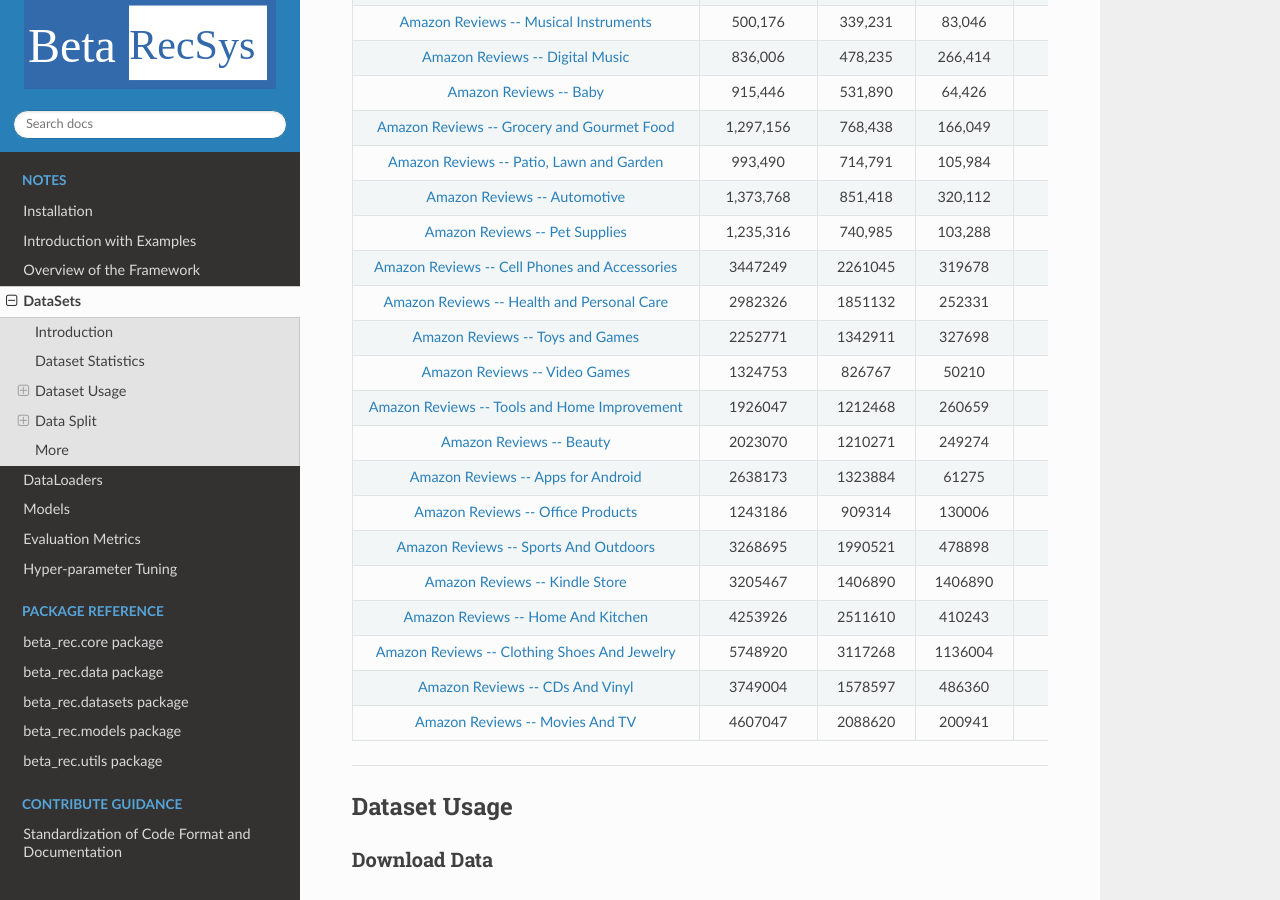
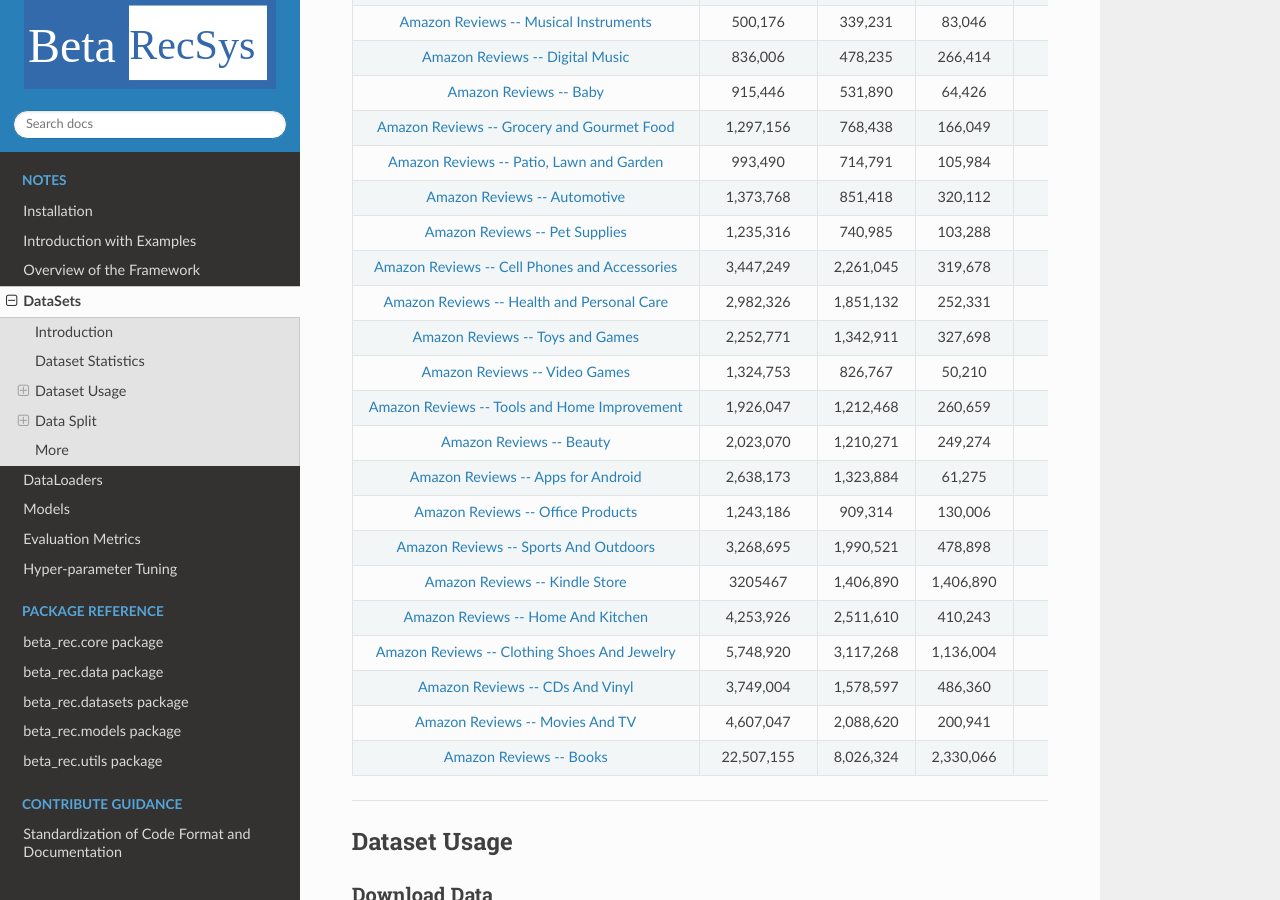
Before and after one commit to beta-team/beta-recsys, a Sphinx documentation site: the page built from docs/notes/datasets.md, in a window 1280 px wide and 900 px high, scrolled down 3163 px. Built offline with Sphinx 7.4.7 and the Read the Docs theme 2.0.0, drawn with Linux system fonts in a browser that asks for light colours; formulas are drawn with MathJax 3; pages that are not in the unit, such as notebooks, are missing from menus.

Commit message:
chore: update amazon book stats

```diff
--- a/docs/notes/datasets.md
+++ b/docs/notes/datasets.md
@@ -101,20 +101,21 @@
 | [Amazon Reviews -- Patio, Lawn and Garden](http://jmcauley.ucsd.edu/data/amazon/links.html) | 993,490 | 714,791 | 105,984 | 5 | 4,929 |
 | [Amazon Reviews -- Automotive](http://jmcauley.ucsd.edu/data/amazon/links.html) | 1,373,768 | 851,418 | 320,112 | 5 | 3,704 |
 | [Amazon Reviews -- Pet Supplies](http://jmcauley.ucsd.edu/data/amazon/links.html) | 1,235,316 | 740,985 | 103,288 | 5 | 3,900 |
-| [Amazon Reviews -- Cell Phones and Accessories](http://jmcauley.ucsd.edu/data/amazon/links.html) | 3447249 | 2261045 | 319678 | 5 | 4724 |
-| [Amazon Reviews -- Health and Personal Care](http://jmcauley.ucsd.edu/data/amazon/links.html) | 2982326 | 1851132 | 252331 | 5 | 4733 |
-| [Amazon Reviews -- Toys and Games](http://jmcauley.ucsd.edu/data/amazon/links.html) | 2252771 | 1342911 | 327698 | 5 | 5151 |
-| [Amazon Reviews -- Video Games](http://jmcauley.ucsd.edu/data/amazon/links.html) | 1324753 | 826767 | 50210 | 5 | 5396 |
-| [Amazon Reviews -- Tools and Home Improvement](http://jmcauley.ucsd.edu/data/amazon/links.html) | 1926047 | 1212468 | 260659 | 5 | 5366 |
-| [Amazon Reviews -- Beauty](http://jmcauley.ucsd.edu/data/amazon/links.html) | 2023070 | 1210271 | 249274 | 5 | 4231 |
-| [Amazon Reviews -- Apps for Android](http://jmcauley.ucsd.edu/data/amazon/links.html) | 2638173 | 1323884 | 61275 | 5 | 1283 |
-| [Amazon Reviews -- Office Products](http://jmcauley.ucsd.edu/data/amazon/links.html) | 1243186 | 909314 | 130006 | 5 | 5400 |
-| [Amazon Reviews -- Sports And Outdoors](http://jmcauley.ucsd.edu/data/amazon/links.html) | 3268695 | 1990521 | 478898 | 5 | 4786 |
-| [Amazon Reviews -- Kindle Store](http://jmcauley.ucsd.edu/data/amazon/links.html) | 3205467 | 1406890 | 1406890 | 5 | 3328 |
-| [Amazon Reviews -- Home And Kitchen](http://jmcauley.ucsd.edu/data/amazon/links.html) | 4253926 | 2511610 | 410243 | 5 | 5202 |
-| [Amazon Reviews -- Clothing Shoes And Jewelry](http://jmcauley.ucsd.edu/data/amazon/links.html) | 5748920 | 3117268 | 1136004 | 5 | 4209 |
-| [Amazon Reviews -- CDs And Vinyl](http://jmcauley.ucsd.edu/data/amazon/links.html) | 3749004 | 1578597 | 486360 | 5 | 6041 |
-| [Amazon Reviews -- Movies And TV](http://jmcauley.ucsd.edu/data/amazon/links.html) | 4607047 | 2088620 | 200941 | 5 | 6004 |
+| [Amazon Reviews -- Cell Phones and Accessories](http://jmcauley.ucsd.edu/data/amazon/links.html) | 3,447,249 | 2,261,045 | 319,678 | 5 | 4,724 |
+| [Amazon Reviews -- Health and Personal Care](http://jmcauley.ucsd.edu/data/amazon/links.html) | 2,982,326 | 1,851,132 | 252,331 | 5 | 4,733 |
+| [Amazon Reviews -- Toys and Games](http://jmcauley.ucsd.edu/data/amazon/links.html) | 2,252,771 | 1,342,911 | 327,698 | 5 | 5,151 |
+| [Amazon Reviews -- Video Games](http://jmcauley.ucsd.edu/data/amazon/links.html) | 1,324,753 | 826,767 | 50,210 | 5 | 5,396 |
+| [Amazon Reviews -- Tools and Home Improvement](http://jmcauley.ucsd.edu/data/amazon/links.html) | 1,926,047 | 1,212,468 | 260,659 | 5 | 5,366 |
+| [Amazon Reviews -- Beauty](http://jmcauley.ucsd.edu/data/amazon/links.html) | 2,023,070 | 1,210,271 | 249,274 | 5 | 4,231 |
+| [Amazon Reviews -- Apps for Android](http://jmcauley.ucsd.edu/data/amazon/links.html) | 2,638,173 | 1,323,884 | 61,275 | 5 | 1,283 |
+| [Amazon Reviews -- Office Products](http://jmcauley.ucsd.edu/data/amazon/links.html) | 1,243,186 | 909,314 | 130,006 | 5 | 5,400 |
+| [Amazon Reviews -- Sports And Outdoors](http://jmcauley.ucsd.edu/data/amazon/links.html) | 3,268,695 | 1,990,521 | 478,898 | 5 | 4,786 |
+| [Amazon Reviews -- Kindle Store](http://jmcauley.ucsd.edu/data/amazon/links.html) | 3205467 | 1,406,890 | 1,406,890 | 5 | 3,328 |
+| [Amazon Reviews -- Home And Kitchen](http://jmcauley.ucsd.edu/data/amazon/links.html) | 4,253,926 | 2,511,610 | 410,243 | 5 | 5,202 |
+| [Amazon Reviews -- Clothing Shoes And Jewelry](http://jmcauley.ucsd.edu/data/amazon/links.html) | 5,748,920 | 3,117,268 | 1,136,004 | 5 | 4,209 |
+| [Amazon Reviews -- CDs And Vinyl](http://jmcauley.ucsd.edu/data/amazon/links.html) | 3,749,004 | 1,578,597 | 486,360 | 5 | 6,041 |
+| [Amazon Reviews -- Movies And TV](http://jmcauley.ucsd.edu/data/amazon/links.html) | 4,607,047 | 2,088,620 | 200,941 | 5 | 6,004 |
+| [Amazon Reviews -- Books](http://jmcauley.ucsd.edu/data/amazon/links.html) | 22,507,155 | 8,026,324 | 2,330,066 | 5 | 6,296 |
 
 ---
 
@@ -198,7 +199,6 @@
 
 This method will first rank all the records by time (if a timestamp column is provided), and then select the last portion of baskets.
 
-
 ---
 
 ### Disclaimer on Datasets
```
